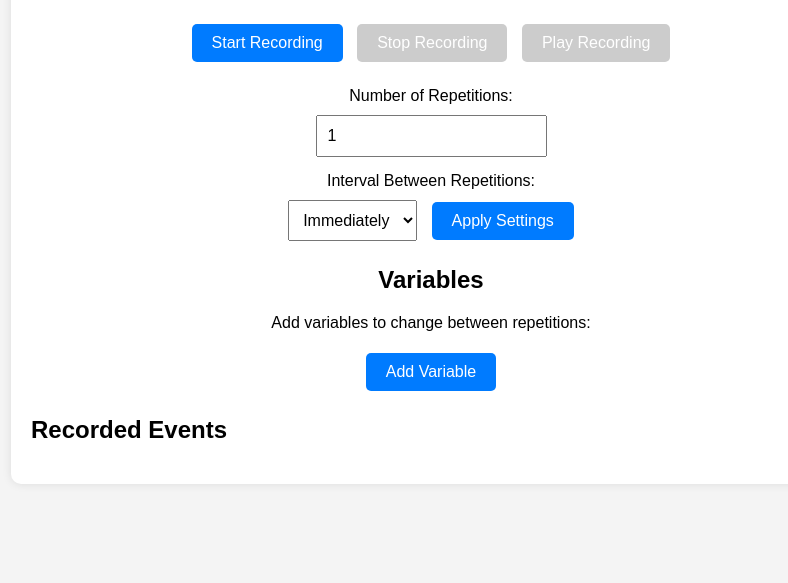
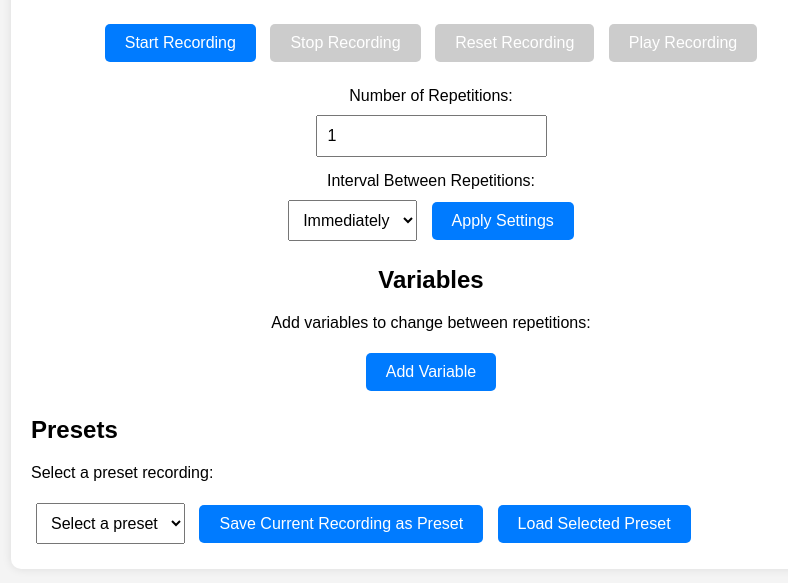
Before and after one commit to epicgamer5043/task, a plain HTML site: page index.html in a window 1280 px wide. Shown: the part 131-714 px from the top of the page, without its empty margins (209-997 px from the left). Drawn offline with Linux system fonts and the light colour scheme.

Commit message:
Update index.html

```diff
--- a/index.html
+++ b/index.html
@@ -12,6 +12,7 @@
         <div class="controls">
             <button id="startRecording">Start Recording</button>
             <button id="stopRecording" disabled>Stop Recording</button>
+            <button id="resetRecording" disabled>Reset Recording</button>
             <button id="playRecording" disabled>Play Recording</button>
         </div>
         <div class="settings">
@@ -35,9 +36,14 @@
             <button id="addVariable">Add Variable</button>
             <div id="variableList"></div>
         </div>
-        <div class="events">
-            <h2>Recorded Events</h2>
-            <ul id="eventList"></ul>
+        <div class="presets">
+            <h2>Presets</h2>
+            <p>Select a preset recording:</p>
+            <select id="presetSelect">
+                <option value="default">Select a preset</option>
+            </select>
+            <button id="savePreset">Save Current Recording as Preset</button>
+            <button id="loadPreset">Load Selected Preset</button>
         </div>
     </div>
     <script src="script.js"></script>
```
